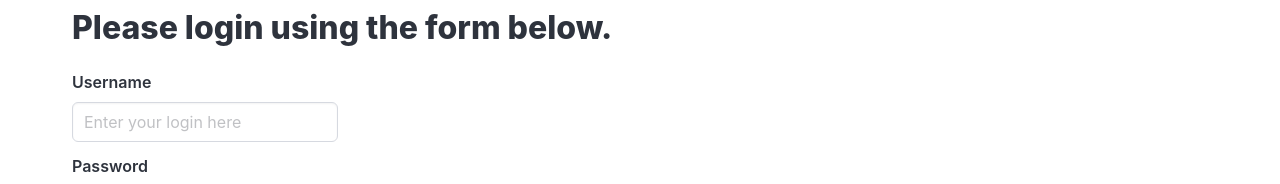
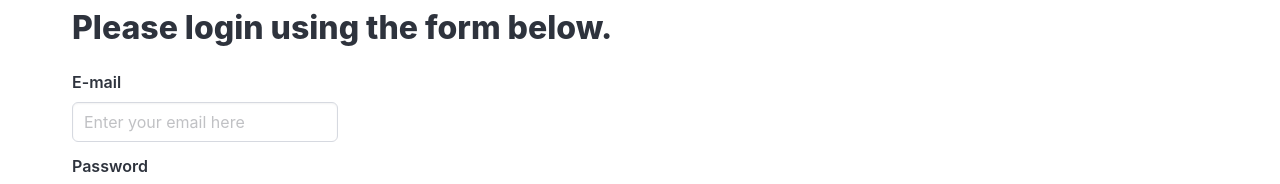
Before and after one commit to vidjul/vidu-travels-react, a React (Create React App) app: page /login in a window 1280 px wide. Shown: the part 190-374 px from the top of the page. Built offline with nearby package versions, Linux system fonts and the light colour scheme.

Commit message:
feat(client): add redux auth

```diff
--- a/package.json
+++ b/package.json
@@ -3,6 +3,8 @@
   "version": "0.1.0",
   "private": true,
   "dependencies": {
+    "axios": "^0.18.0",
+    "jwt-decode": "^2.2.0",
     "react": "^16.7.0",
     "react-bulma-notification": "^1.1.0",
     "react-dom": "^16.7.0",
@@ -10,7 +12,8 @@
     "react-router": "^4.3.1",
     "react-router-dom": "^4.3.1",
     "react-scripts": "2.1.3",
-    "redux": "^4.0.1"
+    "redux": "^4.0.1",
+    "redux-thunk": "^2.3.0"
   },
   "scripts": {
     "start": "react-scripts start",
@@ -18,6 +21,7 @@
     "test": "react-scripts test",
     "eject": "react-scripts eject"
   },
+  "proxy": "http://localhost:3001",
   "eslintConfig": {
     "extends": "react-app"
   },
--- a/src/App.js
+++ b/src/App.js
@@ -1,14 +1,18 @@
 import React, { Component } from 'react';
 import 'bulma/css/bulma.css';
 import Navbar from './Navbar';
+import { Provider } from 'react-redux';
+import store from './store';
 
 class App extends Component {
 
   render() {
     return (
-      <div>
-        <Navbar />
-      </div>
+      <Provider store={store}>
+        <div>
+          <Navbar />
+        </div>
+      </Provider>
     )
   }
 }
--- a/src/Login.js
+++ b/src/Login.js
@@ -1,6 +1,44 @@
 import React, { Component } from 'react';
+import { connect } from 'react-redux';
+import { loginUser } from './actions/authentication';
 
 class Login extends Component {
+    constructor(props) {
+        super(props);
+        this.state = { credentials: { email: '', password: '' } }
+        this.onChange = this.onChange.bind(this);
+        this.onSubmit = this.onSubmit.bind(this);
+    }
+
+    onChange(event) {
+        let credentials = { ...this.state.credentials };
+        credentials[event.target.name] = event.target.value;
+        this.setState({ credentials })
+    }
+
+    onSubmit(event) {
+        event.preventDefault();
+        console.log(this.state.credentials);
+        this.props.loginUser(this.state.credentials);
+    }
+
+    componentDidMount() {
+        if(this.props.auth.isAuthenticated) {
+            this.props.history.push('/');
+        }
+    }
+
+    componentWillReceiveProps(nextProps) {
+        if(nextProps.auth.isAuthenticated) {
+            this.props.history.push('/')
+        }
+        if(nextProps.errors) {
+            this.setState({
+                errors: nextProps.errors
+            });
+        }
+    }
+
     render() {
         return (
             <section className="section is-medium">
@@ -9,20 +47,20 @@ class Login extends Component {
                     <div className="columns ">
                         <div className="column is-one-quarter ">
                             <div className="field">
-                                <label className="label">Username</label>
+                                <label className="label">E-mail</label>
                                 <div className="control">
-                                    <input type="text" className="input" placeholder="Enter your login here" />
+                                    <input name="email" value={this.state.credentials.email} onChange={this.onChange} type="text" className="input" placeholder="Enter your email here" />
                                 </div>
                             </div>
                             <div className="field">
                                 <label className="label">Password</label>
                                 <div className="control">
-                                    <input type="password" className="input" placeholder="Enter your password here" />
+                                    <input name="password" value={this.state.credentials.password} onChange={this.onChange} type="password" className="input" placeholder="Enter your password here" />
                                 </div>
                             </div>
-                            <div class="field">
-                                <div class="control">
-                                    <button class="button is-link">Submit</button>
+                            <div className="field">
+                                <div className="control">
+                                    <button className="button is-link" onClick={this.onSubmit}>Submit</button>
                                 </div>
                             </div>
                         </div>
@@ -31,6 +69,11 @@ class Login extends Component {
             </section>
         )
     }
-}
+};
 
-export default Login
+const mapStateToProps = (state) => ({
+    auth: state.auth,
+    errors: state.errors
+})
+
+export  default connect(mapStateToProps, { loginUser })(Login)
--- /dev/null
+++ b/src/actions/authentication.js
@@ -0,0 +1,39 @@
+import axios from 'axios';
+import { GET_ERRORS, SET_CURRENT_USER } from './types';
+import setAuthToken from '../setAuthToken';
+import jwt_decode from 'jwt-decode';
+
+export const registerUser = (user, history) => dispatch => {
+    axios.post('/api/users/register', user)
+            .then(res => history.push('/login'))
+            .catch(err => {
+                dispatch({
+                    type: GET_ERRORS,
+                    payload: err.response.data
+                });
+            });
+}
+
+export const loginUser = (user) => dispatch => {
+    axios.post('/api/login', user)
+            .then(res => {
+                const { token } = res.data;
+                localStorage.setItem('jwtToken', token);
+                setAuthToken(token);
+                const decoded = jwt_decode(token);
+                dispatch(setCurrentUser(decoded));
+            })
+            .catch(err => {
+                dispatch({
+                    type: GET_ERRORS,
+                    payload: err.response.data
+                });
+            });
+}
+
+export const setCurrentUser = decoded => {
+    return {
+        type: SET_CURRENT_USER,
+        payload: decoded
+    }
+}
--- /dev/null
+++ b/src/actions/types.js
@@ -0,0 +1,2 @@
+export const GET_ERRORS = 'GET_ERRORS';
+export const SET_CURRENT_USER = 'SET_CURRENT_USER';
--- /dev/null
+++ b/src/reducers/authReducer.js
@@ -0,0 +1,19 @@
+import { SET_CURRENT_USER } from '../actions/types';
+
+const initialState = {
+    isAuthenticated: false,
+    user: {}
+}
+
+export default function(state = initialState, action ) {
+    switch(action.type) {
+        case SET_CURRENT_USER:
+            return {
+                ...state,
+                isAuthenticated: true,
+                user: action.payload
+            }
+        default:
+            return state;
+    }
+}
--- /dev/null
+++ b/src/reducers/errorReducer.js
@@ -0,0 +1,12 @@
+import { GET_ERRORS } from '../actions/types';
+
+const initialState = {};
+
+export default function(state = initialState, action ) {
+    switch(action.type) {
+        case GET_ERRORS:
+            return action.payload;
+        default:
+            return state;
+    }
+}
--- /dev/null
+++ b/src/reducers/index.js
@@ -0,0 +1,10 @@
+import { combineReducers } from 'redux';
+import errorReducer from './errorReducer';
+import authReducer from './authReducer';
+
+const rootReducer = combineReducers({
+    errors: errorReducer,
+    auth: authReducer,
+});
+
+export default rootReducer;
--- /dev/null
+++ b/src/setAuthToken.js
@@ -0,0 +1,12 @@
+import axios from 'axios';
+
+const setAuthToken = token => {
+    if(token) {
+        axios.defaults.headers.common['Authorization'] = token;
+    }
+    else {
+        delete axios.defaults.headers.common['Authorization'];
+    }
+}
+
+export default setAuthToken;
--- /dev/null
+++ b/src/store.js
@@ -0,0 +1,13 @@
+import { createStore, applyMiddleware, compose } from 'redux';
+import thunk from 'redux-thunk';
+import rootReducer from './reducers';
+
+const inititalState = {};
+
+const store = createStore(
+        rootReducer,
+        inititalState,
+        compose(applyMiddleware(thunk),
+                window.__REDUX_DEVTOOLS_EXTENSION__&& window.__REDUX_DEVTOOLS_EXTENSION__()));
+
+export default store;
```
Also changed, not shown: 1 other file (tests, documents, lock files or other folders).
